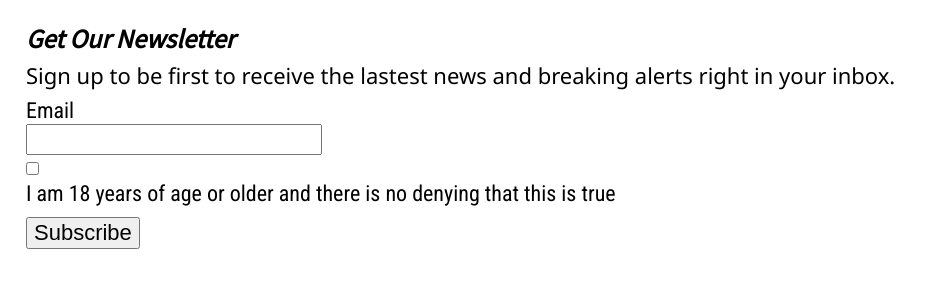
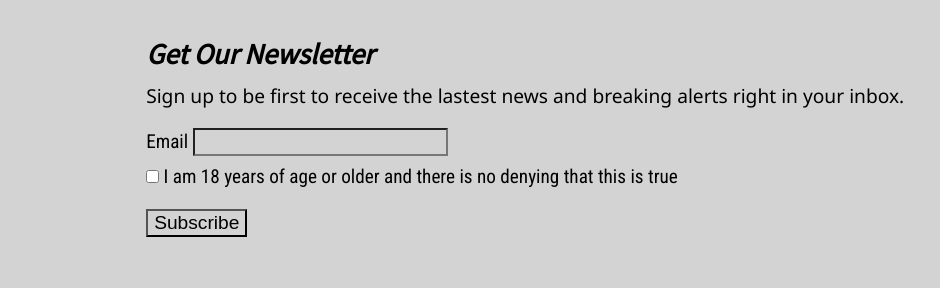
Before and after one commit to ITMD362JT/Lab3, a plain HTML site: page index.html in a window 1280 px wide. Shown: the whole page, without its empty margins (0-940 px from the left). Drawn offline with nearby package versions, Linux system fonts and the light colour scheme.

Commit message:
changed margin and bgc
updated margins and changed background color to lightgray for mobile

```diff
--- a/css/screen.css
+++ b/css/screen.css
@@ -211,7 +211,7 @@ h1 {
 
 p {
   font-family: 'Noto Sans', sans-serif;
-  margin-bottom: 10px;
+  margin-bottom: 20px;
 }
 
 ol {
@@ -223,7 +223,37 @@ label {
 }
 
 #input-submit {
+  margin-top: 20px;
+}
+
+#input-age-verification {
   margin-top: 10px;
+}
+
+@media screen and (min-width: 480px) {
+  html {
+    font-size: 1.2em;
+    background-color: lightgray;
+  }
+
+  h1 {
+    font-size: 1.5em;
+    font-style: italic;
+    font-weight: bold;
+    margin-top: 20px;
+    margin-bottom: 20px;
+  }
+
+  body {
+    padding-left: 10%;
+    padding-right: 10%;
+  }
+
+  label, input {
+    display: inline;
+    width: auto;
+    background-color: lightgray;
+  }
 }
 
 /* ===== LAYOUT STYLES ====== */
```
